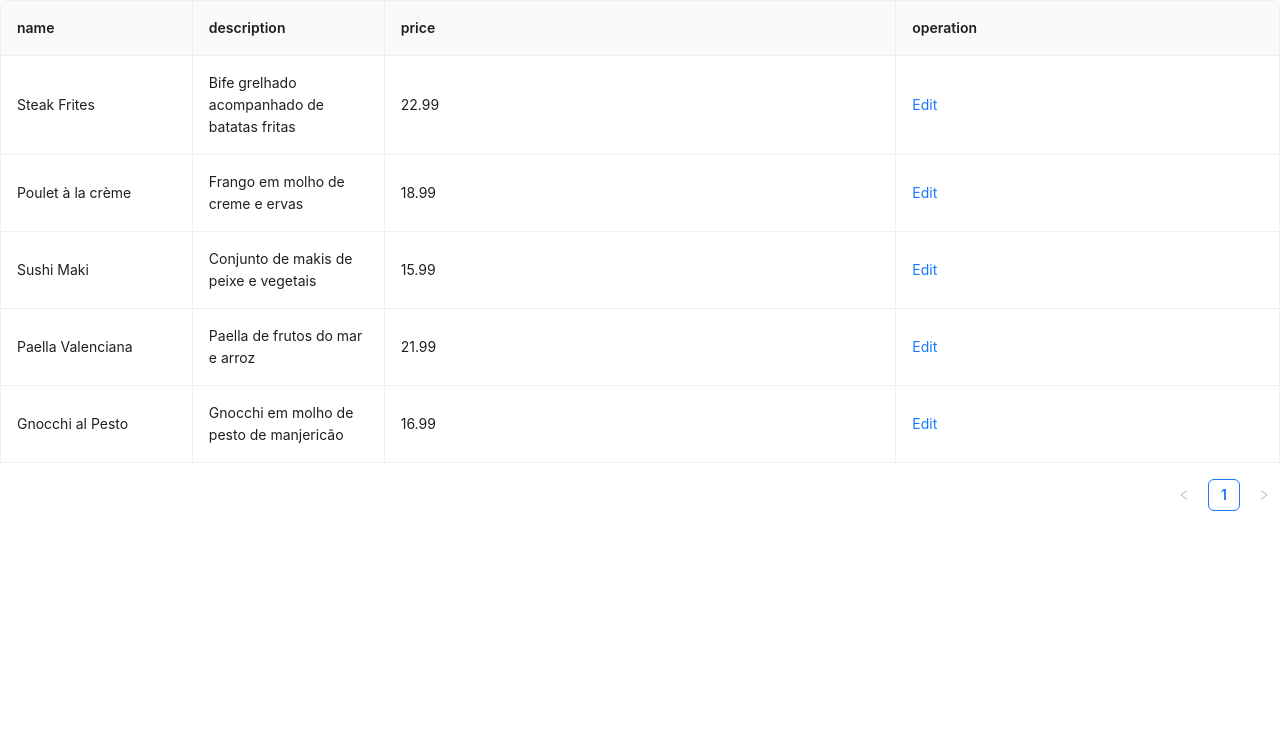
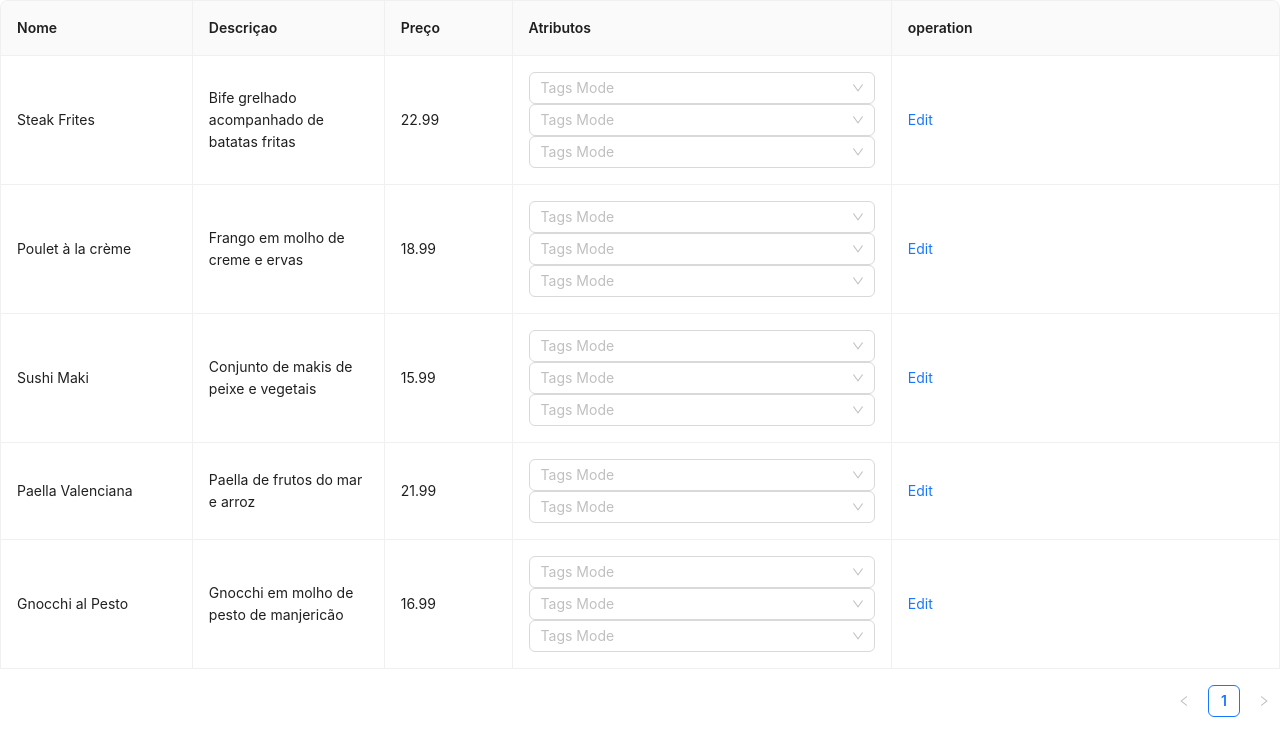
Before and after one commit to Cypirando/table-ant-desing, a React (Create React App) app: page / in a window 1280 px wide. Shown: the top 756 px of the page. Built offline with nearby package versions, Linux system fonts and the light colour scheme.

Commit message:
arrumando bugs

```diff
--- a/src/components/Tabela/index.jsx
+++ b/src/components/Tabela/index.jsx
@@ -1,6 +1,15 @@
 import React from "react";
+import { v4 as uuidv4 } from "uuid";
 import "./Tabela.css";
-import { Form, Input, InputNumber, Popconfirm, Table, Typography } from "antd";
+import {
+  Form,
+  Input,
+  InputNumber,
+  Popconfirm,
+  Select,
+  Table,
+  Typography,
+} from "antd";
 import { useState } from "react";
 const originData = {
   restaurant_id: "54321",
@@ -43,6 +52,17 @@ const originData = {
   ],
 };
 
+let attributesOptions = [];
+originData.menu.map((item) => {
+  return (attributesOptions = attributesOptions.concat(
+    item.attributes.map((word) => {
+      return { value: word, label: word };
+    })
+  ));
+});
+console.log(attributesOptions);
+
+console.log(attributesOptions);
 const EditableCell = ({
   editing,
   dataIndex,
@@ -97,7 +117,7 @@ const App = () => {
   const save = async (key) => {
     try {
       const row = await form.validateFields();
-      console.log(data)
+      console.log(data);
       const newData = [...data];
       const index = newData.findIndex((item) => key === item.key);
       if (index > -1) {
@@ -119,22 +139,47 @@ const App = () => {
   };
   const columns = [
     {
-      title: "name",
+      title: "Nome",
+      key: uuidv4(),
       dataIndex: "name",
       width: "15%",
       editable: true,
     },
     {
-      title: "description",
+      title: "Descriçao",
+      key: uuidv4(),
       dataIndex: "description",
       width: "15%",
       editable: true,
     },
     {
-      title: "price",
+      title: "Preço",
+      key: uuidv4(),
       dataIndex: "price",
-      width: "40%",
+      width: "10%",
       editable: true,
+    },
+    {
+      title: "Atributos",
+      key: uuidv4(),
+      dataIndex: "attributes",
+      render: (attributes) => (
+        <>
+          {attributes.map((attribute) => (
+            <div key={attribute}>
+              {" "}
+              <Select
+                mode="tags"
+                style={{
+                  width: "100%",
+                }}
+                placeholder="Tags Mode"
+                options={attributesOptions}
+              />
+            </div>
+          ))}
+        </>
+      ),
     },
     {
       title: "operation",
@@ -152,7 +197,7 @@ const App = () => {
               Save
             </Typography.Link>
             <Popconfirm title="Sure to cancel?" onConfirm={cancel}>
-              <a>Cancel</a>
+              <a href="'">Cancel</a>
             </Popconfirm>
           </span>
         ) : (
@@ -192,6 +237,7 @@ const App = () => {
         bordered
         dataSource={data}
         columns={mergedColumns}
+        rowKey={(record) => record.id}
         rowClassName="editable-row"
         pagination={{
           onChange: cancel,
```
